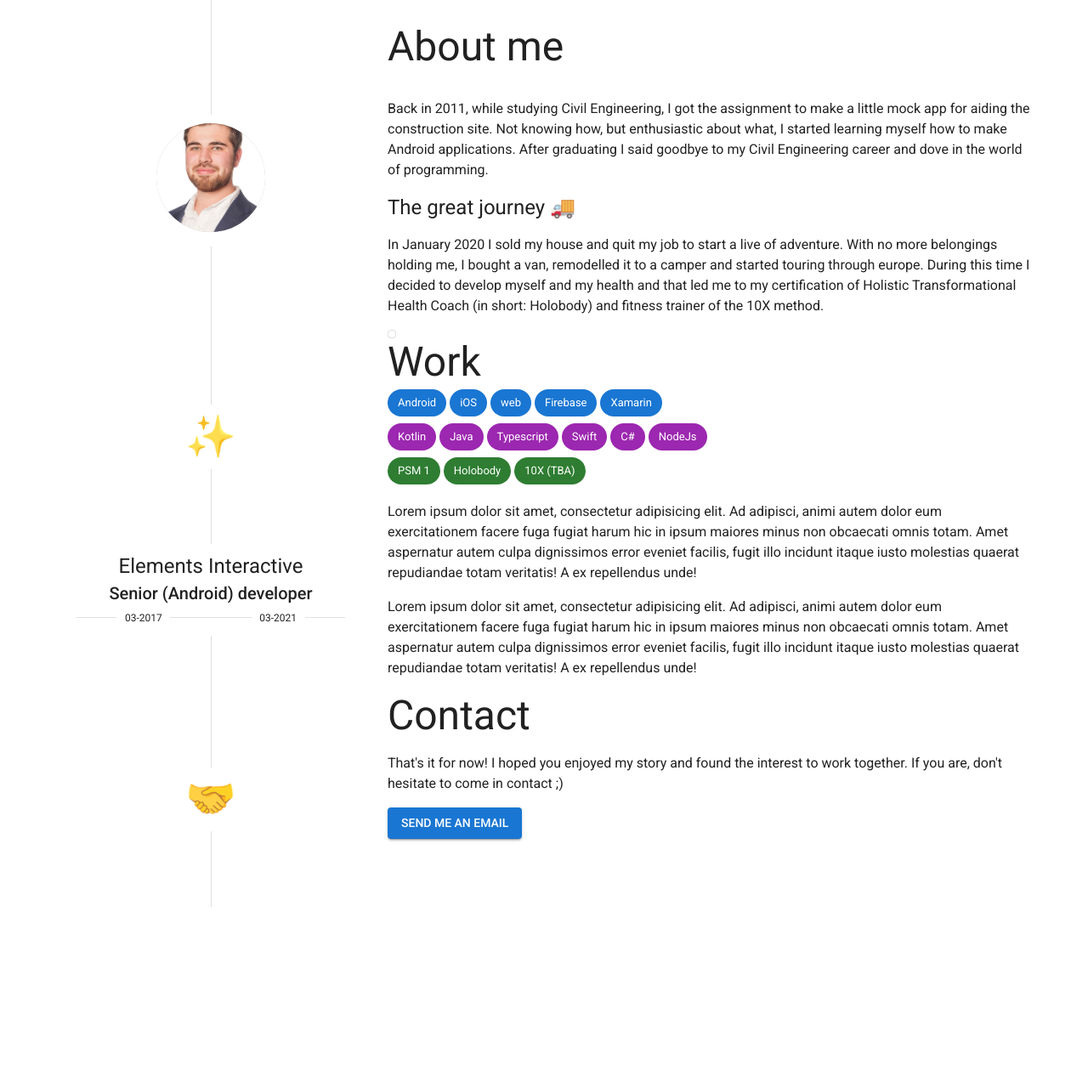
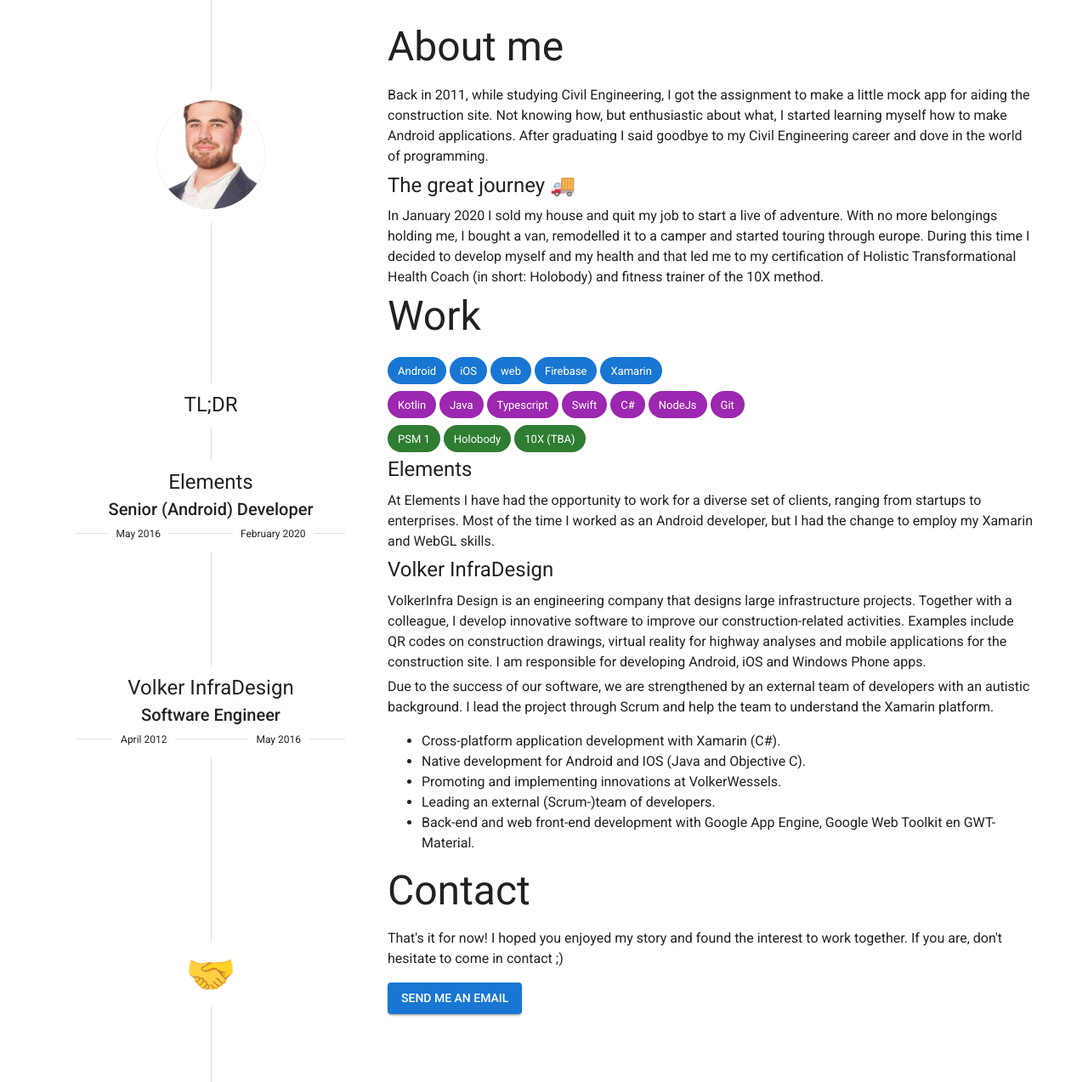
Before and after one commit to Lamartio/lamartio, a Gatsby site: page / in a window 1280 px wide. Shown: the part 725-1998 px from the top of the page at 85% size. Before the commit the page ends 1792 px from the top, so only its background shows below. Built offline with nearby package versions, Linux system fonts and the light colour scheme; Gatsby itself is replaced by a stand-in of ours.

Commit message:
Implements MDX for all the text content

```diff
--- a/gatsby-config.js
+++ b/gatsby-config.js
@@ -29,6 +29,14 @@ module.exports = {
         {
             resolve: 'gatsby-source-filesystem',
             options: {
+                "name": "content",
+                "path": "./src/content/"
+            },
+            __key: "content"
+        },
+        {
+            resolve: 'gatsby-source-filesystem',
+            options: {
                 "name": "pages",
                 "path": "./src/pages/"
             },
--- a/package.json
+++ b/package.json
@@ -44,6 +44,7 @@
     "@types/node": "^17.0.12",
     "@types/react": "^17.0.38",
     "@types/react-dom": "^17.0.11",
+    "@types/mdx-js__react": "^1.5.5",
     "typescript": "^4.5.5"
   }
 }
--- a/src/components/About.tsx
+++ b/src/components/About.tsx
@@ -1,8 +1,11 @@
 import * as React from "react";
 import {FunctionComponent} from "react";
-import {Avatar, Box, Paper, Stack, Typography} from "@mui/material";
+import {Avatar, Box, Stack} from "@mui/material";
 import {StaticImage} from "gatsby-plugin-image";
 import {Row} from "./Row";
+import {graphql, useStaticQuery} from "gatsby";
+import {MDXRenderer} from "gatsby-plugin-mdx";
+import {MuiMDXProvider} from "./MuiMDXProvider";
 
 export const imageSize = 128
 
@@ -16,35 +19,26 @@ const Badge: FunctionComponent = () =>
         </Avatar>
     </Box>
 
-export const About: FunctionComponent = () =>
-    <Row badge={<Badge/>}>
+export const About: FunctionComponent = () => {
+    const data = useStaticQuery(graphql`
+        {
+            allMdx(filter: {slug: {eq: "about"}}) {
+                edges {
+                    node {
+                        id
+                        body
+                        slug
+                    }
+                }
+            }
+        }
+    `)
+
+    return <Row badge={<Badge/>}>
         <Stack direction="column" alignItems="flex-start">
-            <Typography gutterBottom variant="h3">
-                About me
-            </Typography>
-            <p>
-                Back in 2011, while studying Civil Engineering, I got the assignment to make a little mock app for
-                aiding the construction site. Not knowing how, but enthusiastic about what, I started learning
-                myself how to make Android applications. After graduating I said goodbye to my Civil Engineering
-                career and dove in the world of programming.
-            </p>
-            <Typography variant="h5">
-                The great journey 🚚
-            </Typography>
-            <p>
-                In January 2020 I sold my house and quit my job to start a live of adventure. With no more
-                belongings holding me, I bought a van, remodelled it to a camper and started touring through europe.
-                During this time I decided to develop myself and my health and that led me to my certification of
-                Holistic Transformational Health Coach (in short: Holobody) and fitness trainer of the 10X method.
-            </p>
-
-            <Paper variant="outlined" sx={{p: .5}}>
-                <StaticImage
-                    width={imageSize}
-                    layout="fullWidth"
-                    src="../images/certificate_holobody_coach.jpg"
-                             alt="Holobody certificate"
-                />
-            </Paper>
+            <MuiMDXProvider>
+                <MDXRenderer>{data.allMdx.edges[0].node.body}</MDXRenderer>
+            </MuiMDXProvider>
         </Stack>
-    </Row>
+    </Row>;
+}
--- a/src/components/Employment.tsx
+++ b/src/components/Employment.tsx
@@ -1,68 +1,19 @@
 import * as React from "react";
 import {FunctionComponent} from "react";
-import {Divider, Paper, Stack, styled, Typography} from "@mui/material";
+import {Typography} from "@mui/material";
 import {Row} from "./Row";
+import {MDXRenderer} from "gatsby-plugin-mdx";
+import {MuiMDXProvider} from "./MuiMDXProvider";
+import {EmploymentInfo, EmploymentInfoData} from "./EmploymentInfo";
 
+export type EmploymentData = { data: { body: string, frontmatter: EmploymentInfoData } }
 
-const ListItem = styled('li')(({theme}) => ({
-    margin: theme.spacing(0.5),
-}));
+export const Employment: FunctionComponent<EmploymentData> = ({data}) => {
 
-const Company: FunctionComponent = () =>
-    <Paper   elevation={0} sx={{whiteSpace: 'inherit'}}>
-        <Stack
-            sx={{px: 2}}
-            direction="column"
-            justifyContent="flex-start"
-            alignItems="center"
-            spacing={0}
-        >
-            {/*<Avatar sx={{bgcolor: deepPurple[500]}} variant="rounded">OP</Avatar>*/}
-            <Typography variant="h5" sx={{textOverflow: 'ellipsis'}}>
-                Elements Interactive
-            </Typography>
-            <Typography variant="h6" sx={{textOverflow: 'ellipsis'}}>
-                Senior (Android) developer
-            </Typography>
-
-            <Stack
-                direction="row"
-                justifyContent="center"
-                alignItems="center"
-                spacing={0}
-                sx={{width: 1}}
-            >
-                <Divider sx={{flexGrow: 1}}>
-                    <Typography variant="caption">
-                        03-2017
-                    </Typography>
-                </Divider>
-                <Divider sx={{flexGrow: 1}}>
-                    <Typography variant="caption">
-                        03-2021
-                    </Typography>
-                </Divider>
-            </Stack>
-        </Stack>
-
-    </Paper>
-
-export const Employment: FunctionComponent = () =>
-    <Row badge={<Company/>}>
-        <p>
-            Lorem ipsum dolor sit amet, consectetur adipisicing elit. Ad adipisci, animi autem dolor eum
-            exercitationem facere fuga fugiat harum hic in ipsum maiores minus non obcaecati omnis totam.
-            Amet
-            aspernatur autem culpa dignissimos error eveniet facilis, fugit illo incidunt itaque iusto
-            molestias
-            quaerat repudiandae totam veritatis! A ex repellendus unde!
-        </p>
-        <p>
-            Lorem ipsum dolor sit amet, consectetur adipisicing elit. Ad adipisci, animi autem dolor eum
-            exercitationem facere fuga fugiat harum hic in ipsum maiores minus non obcaecati omnis totam.
-            Amet
-            aspernatur autem culpa dignissimos error eveniet facilis, fugit illo incidunt itaque iusto
-            molestias
-            quaerat repudiandae totam veritatis! A ex repellendus unde!
-        </p>
-    </Row>
+    return <Row badge={<EmploymentInfo data={data.frontmatter}/>}>
+        <Typography gutterBottom variant="h5">{data.frontmatter.employer}</Typography>
+        <MuiMDXProvider>
+            <MDXRenderer>{data.body}</MDXRenderer>
+        </MuiMDXProvider>
+    </Row>;
+}
--- /dev/null
+++ b/src/components/EmploymentInfo.tsx
@@ -0,0 +1,45 @@
+import * as React from "react";
+import {FunctionComponent} from "react";
+import {Divider, Paper, Stack, Typography} from "@mui/material";
+
+
+export type EmploymentInfoData = { employer: string, occupation: string, start: string, end: string }
+
+export const EmploymentInfo: FunctionComponent<{ data: EmploymentInfoData }> =
+    ({data: {employer, occupation, start, end}}) =>
+        <Paper elevation={0} sx={{whiteSpace: 'inherit'}}>
+            <Stack
+                sx={{px: 2}}
+                direction="column"
+                justifyContent="flex-start"
+                alignItems="center"
+                spacing={0}
+            >
+                {/*<Avatar sx={{bgcolor: deepPurple[500]}} variant="rounded">OP</Avatar>*/}
+                <Typography variant="h5" sx={{textOverflow: 'ellipsis'}}>
+                    {employer}
+                </Typography>
+                <Typography variant="h6" sx={{textOverflow: 'ellipsis'}}>
+                    {occupation}
+                </Typography>
+
+                <Stack
+                    direction="row"
+                    justifyContent="center"
+                    alignItems="center"
+                    spacing={0}
+                    sx={{width: 1}}
+                >
+                    <Divider sx={{flexGrow: 1}}>
+                        <Typography variant="caption">
+                            {start}
+                        </Typography>
+                    </Divider>
+                    <Divider sx={{flexGrow: 1}}>
+                        <Typography variant="caption">
+                            {end}
+                        </Typography>
+                    </Divider>
+                </Stack>
+            </Stack>
+        </Paper>
--- /dev/null
+++ b/src/components/MuiMDXProvider.tsx
@@ -0,0 +1,19 @@
+import {Typography} from "@mui/material";
+import * as React from "react";
+import {FunctionComponent} from "react";
+import {MDXProvider, MDXProviderComponents} from "@mdx-js/react";
+
+export const muiComponents: MDXProviderComponents = {
+    h1: ({children}) => <Typography gutterBottom variant="h1">{children}</Typography>,
+    h2: ({children}) => <Typography gutterBottom variant="h2">{children}</Typography>,
+    h3: ({children}) => <Typography gutterBottom variant="h3">{children}</Typography>,
+    h4: ({children}) => <Typography gutterBottom variant="h4">{children}</Typography>,
+    h5: ({children}) => <Typography gutterBottom variant="h5">{children}</Typography>,
+    h6: ({children}) => <Typography gutterBottom variant="h6">{children}</Typography>,
+    p: ({children}) => <Typography gutterBottom variant="body1">{children}</Typography>
+};
+
+export const MuiMDXProvider: FunctionComponent<{ components?: MDXProviderComponents | ((components: MDXProviderComponents) => MDXProviderComponents) }> = ({children, components}) =>
+    <MDXProvider components={{...muiComponents, ...components}}>
+        {children}
+    </MDXProvider>
--- a/src/components/TLDR.tsx
+++ b/src/components/TLDR.tsx
@@ -7,6 +7,7 @@ import {Row} from "./Row";
 
 
 type ChipColor = OverridableStringUnion<'default' | 'primary' | 'secondary' | 'error' | 'info' | 'success' | 'warning', ChipPropsColorOverrides>
+
 const data = [
     {
         color: 'primary' as ChipColor,
@@ -16,7 +17,7 @@ const data = [
     {
         color: 'secondary' as ChipColor,
         name: 'languages',
-        tags: ['Kotlin', 'Java', 'Typescript', 'Swift', 'C#', 'NodeJs']
+        tags: ['Kotlin', 'Java', 'Typescript', 'Swift', 'C#', 'NodeJs', 'Git']
     },
     {
         color: 'success' as ChipColor,
@@ -25,8 +26,8 @@ const data = [
     },
 ]
 
-export const TLDR: FunctionComponent = () => {
-    return <Row badge={<Typography variant="h3" component="span">✨</Typography>}>
+export const TLDR: FunctionComponent = () =>
+    <Row badge={<Typography variant="h5" component="span">TL;DR</Typography>}>
         {data.map(({tags, name, color}) => {
             return <Box
                 key={name}
@@ -42,4 +43,3 @@ export const TLDR: FunctionComponent = () => {
             </Box>
         })}
     </Row>
-}
--- /dev/null
+++ b/src/components/Work.tsx
@@ -0,0 +1,41 @@
+import * as React from "react";
+import {FunctionComponent} from "react";
+import {Row} from "./Row";
+import {Typography} from "@mui/material";
+import {graphql, useStaticQuery} from "gatsby";
+import {TLDR} from "./TLDR";
+import {Employment} from "./Employment";
+
+export const Work: FunctionComponent = () => {
+    const data = useStaticQuery(graphql`
+        {
+            allMdx(
+                filter: {slug: {regex: "/^employment.*$/"}}
+                sort: {fields: frontmatter___startMillis, order: DESC}
+            ) {
+                edges {
+                    node {
+                        id
+                        body
+                        slug
+                        frontmatter {
+                            start
+                            end
+                            employer
+                            occupation
+                        }
+                    }
+                }
+            }
+        }
+    `)
+    const nodes: any[] = data.allMdx.edges.map((n: any) => n.node);
+
+    return <>
+        <Row>
+            <Typography gutterBottom variant="h3">Work</Typography>
+        </Row>
+        <TLDR/>
+        {nodes.map(node => <Employment key={node.id} data={node}/>)}
+    </>;
+}
--- /dev/null
+++ b/src/content/about.mdx
@@ -0,0 +1,11 @@
+### About me
+Back in 2011, while studying Civil Engineering, I got the assignment to make a little mock app for
+aiding the construction site. Not knowing how, but enthusiastic about what, I started learning
+myself how to make Android applications. After graduating I said goodbye to my Civil Engineering
+career and dove in the world of programming.
+
+##### The great journey 🚚
+In January 2020 I sold my house and quit my job to start a live of adventure. With no more
+belongings holding me, I bought a van, remodelled it to a camper and started touring through europe.
+During this time I decided to develop myself and my health and that led me to my certification of
+Holistic Transformational Health Coach (in short: Holobody) and fitness trainer of the 10X method.
--- /dev/null
+++ b/src/content/employment/elements.mdx
@@ -0,0 +1,8 @@
+---
+employer: Elements
+occupation: Senior (Android) Developer
+startMillis: 1462064461
+start: May 2016
+end: February 2020
+---
+At Elements I have had the opportunity to work for a diverse set of clients, ranging from startups to enterprises. Most of the time I worked as an Android developer, but I had the change to employ my Xamarin and WebGL skills.
--- /dev/null
+++ b/src/content/employment/volker_infradesign.mdx
@@ -0,0 +1,16 @@
+---
+employer: Volker InfraDesign
+occupation: Software Engineer
+startMillis: 1333242061
+start: April 2012
+end: May 2016
+---
+VolkerInfra Design is an engineering company that designs large infrastructure projects. Together with a colleague, I develop innovative software to improve our construction-related activities. Examples include QR codes on construction drawings, virtual reality for highway analyses and mobile applications for the construction site. I am responsible for developing Android, iOS and Windows Phone apps.
+
+Due to the success of our software, we are strengthened by an external team of developers with an autistic background. I lead the project through Scrum and help the team to understand the Xamarin platform.
+
+- Cross-platform application development with Xamarin (C#).
+- Native development for Android and IOS (Java and Objective C).
+- Promoting and implementing innovations at VolkerWessels.
+- Leading an external (Scrum-)team of developers.
+- Back-end and web front-end development with Google App Engine, Google Web Toolkit en GWT-Material.
--- a/src/pages/index.tsx
+++ b/src/pages/index.tsx
@@ -1,27 +1,12 @@
 import * as React from "react"
 import {FunctionComponent} from "react"
-import {Container, CssBaseline, Divider, Grid, ThemeProvider, Typography} from "@mui/material";
+import {Container, CssBaseline, ThemeProvider} from "@mui/material";
 import {theme} from "../theme";
 import {Header} from "../components/Header";
-import {Employment} from "../components/Employment";
 import {Welcome} from "../components/Welcome";
 import {About} from "../components/About";
 import {Contact} from "../components/Contact";
-import {TLDR} from "../components/TLDR";
-
-const Work: FunctionComponent = ({children}) =>
-    <>
-        <Grid container spacing={3}>
-            <Grid item xs={12} sm={5} md={4}>
-                <Divider orientation="vertical" sx={{width:'1px', pl: '1px', mx: 'auto'}}/>
-            </Grid>
-            <Grid item xs={12} sm={7} md={8}>
-                <Typography variant="h3">Work</Typography>
-
-            </Grid>
-        </Grid>
-    {children}
-</>
+import {Work} from "../components/Work";
 
 const IndexPage: FunctionComponent = () => {
     return <ThemeProvider theme={theme}>
@@ -30,10 +15,7 @@ const IndexPage: FunctionComponent = () => {
             <Header/>
             <Welcome/>
             <About/>
-            <Work>
-                <TLDR/>
-            </Work>
-            <Employment/>
+            <Work/>
             <Contact/>
         </Container>
     </ThemeProvider>
```
Also changed, not shown: src/components/Header.tsx (+17 -17 lines), 1 other file. Lines whose indentation alone changed are shown as unchanged.
